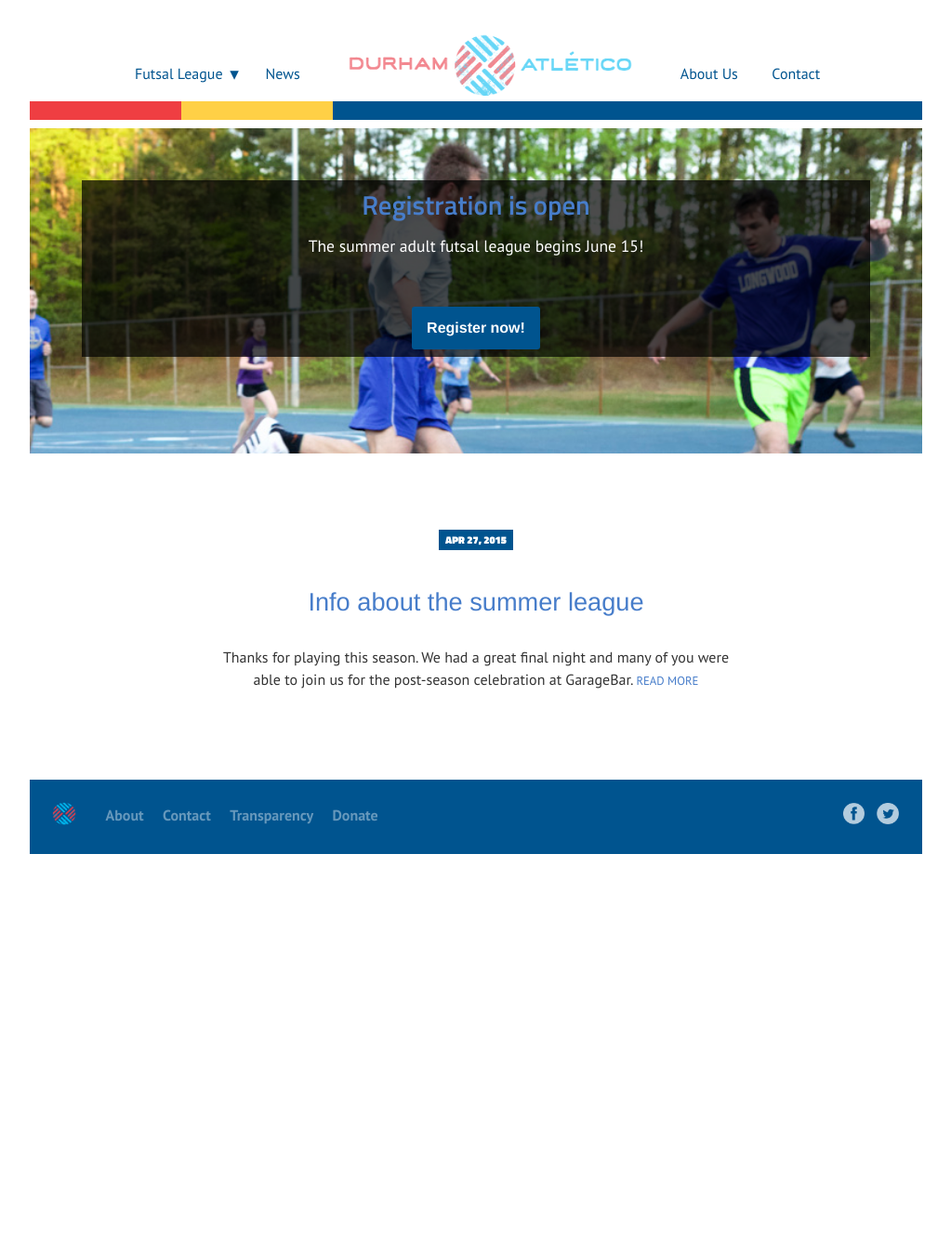
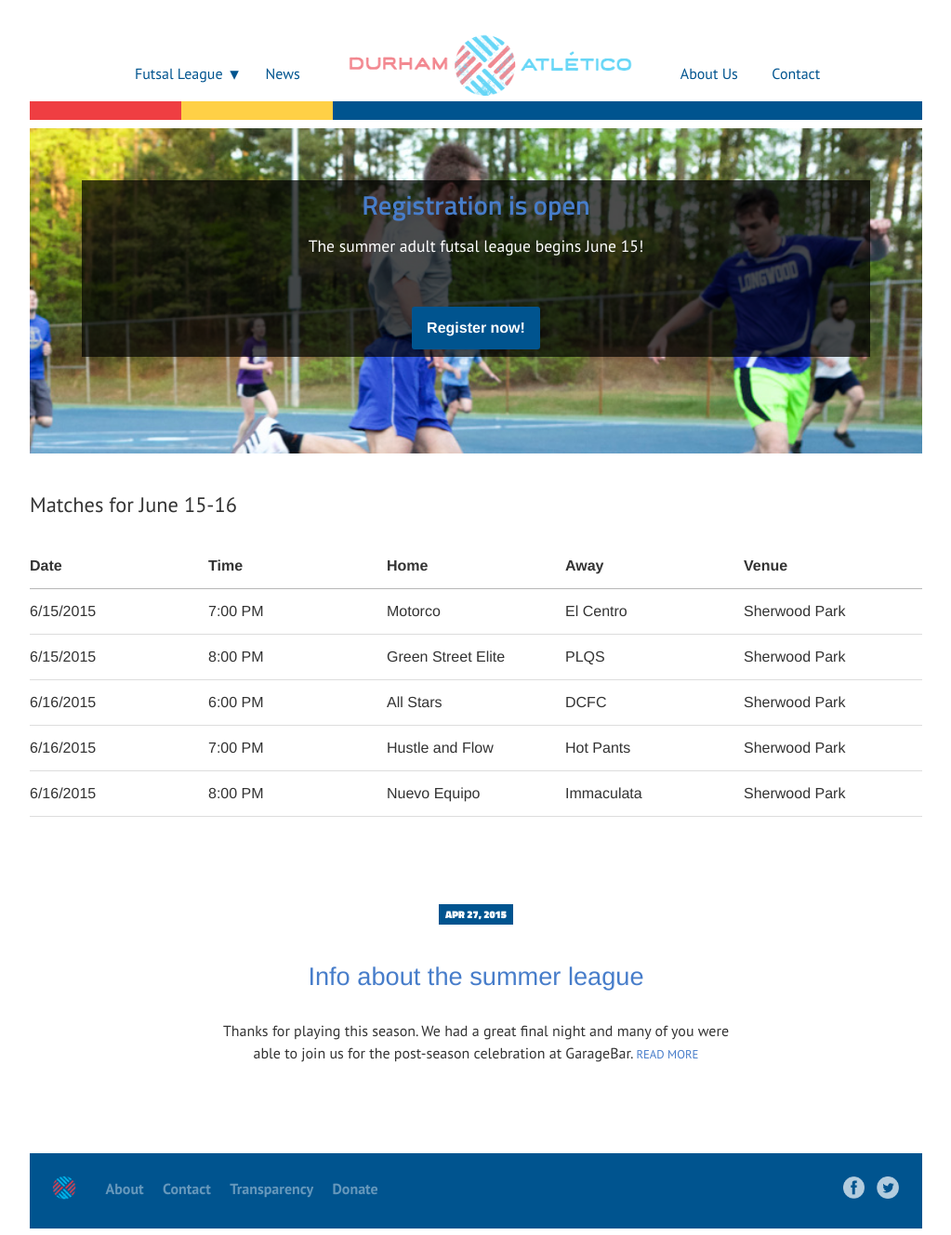
Before and after one commit to durhamatletico/durhamatletico.github.io, a Jekyll site: the page built from index.html, in a window 1280 px wide. Shown: the whole page at 93% size, without its empty margins (128-1151 px from the left). Built offline with Jekyll 4.4.1, drawn with Linux system fonts in a browser that asks for light colours; before the commit the page ends 926 px from its top, so only the background shows below that.

Commit message:
Add current week matches to homepage

```diff
--- a/assets/styles/main.scss
+++ b/assets/styles/main.scss
@@ -187,6 +187,10 @@
     section {
         latest { @include span-columns(12); }
         hero { @include span-columns(12); }
+        schedule {
+            padding-top: 4%;
+            @include span-columns(12);
+        }
     }
 }
 
--- a/index.html
+++ b/index.html
@@ -17,6 +17,34 @@
     </section>
 
     <section>
+      <schedule class="this-week">
+        <h2>Matches for June 15-16</h2>
+        <table>
+          <thead>
+            <tr>
+              <th>Date</th>
+              <th>Time</th>
+              <th>Home</th>
+              <th>Away</th>
+              <th>Venue</th>
+            </tr>
+          </thead>
+          <tbody>
+            {% for match in site.data.2015.summer.week %}
+            <tr>
+              <td>{{ match.Date | date: '%d' }}</td>
+              <td>{{ match.Time }}</td>
+              <td>{{ match["Team 1"] }}</td>
+              <td>{{ match["Team 2"] }}</td>
+              <td>{{ match["Default venue"] }}</td>
+            </tr>
+            {% endfor %}
+          </tbody>
+</table>
+
+      </schedule>
+    </section>
+    <section>
         <latest class="intro-text">
             {% for post in site.posts limit:1 %}
                 <h3>{{ post.date | date: "%b %-d, %Y" }}</h3>
```
